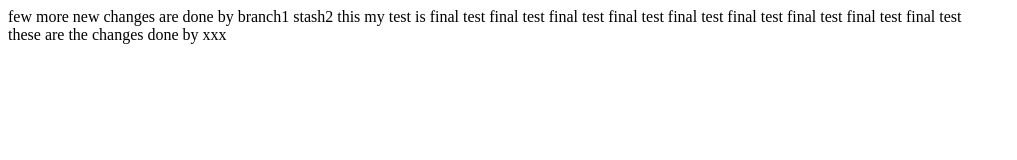
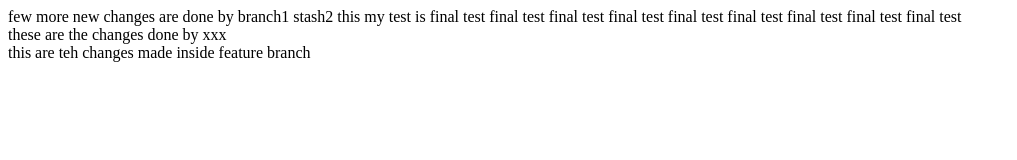
Before and after one commit to sushilkumar666/git, a plain HTML site: page folder1/index.html in a window 1280 px wide. Shown: the whole page, without its empty margins (0-1017 px from the left). Drawn offline with Linux system fonts and the light colour scheme.

Commit message:
featurechanges

```diff
--- a/folder1/index.html
+++ b/folder1/index.html
@@ -22,6 +22,7 @@
   final test
   final test
   <div>these are the changes done by xxx</div>
+  <div>this are teh changes made inside feature branch</div>
 
 </body>
 
```
